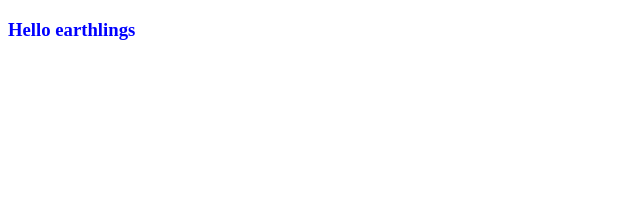
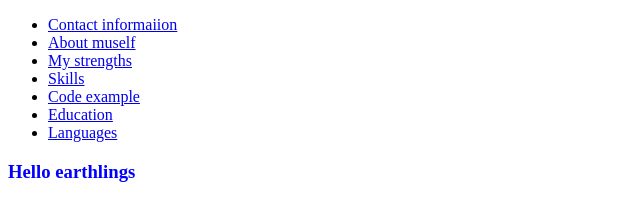
Before and after one commit to Dmtry827/rsschool-cv, a plain HTML site: page index.html in a window 1280 px wide. Shown: the whole page, without its empty margins (0-640 px from the left). Drawn offline with Linux system fonts and the light colour scheme.

Commit message:
feat: create header

```diff
--- a/index.html
+++ b/index.html
@@ -1,10 +1,41 @@
 <!DOCTYPE html>
 <html lang="eng">
-<head>
-  <title>greetings</title>
-  <link rel="stylesheet" type="text/css" href="style.css">
-</head>
-<body>
-  <h3>Hello earthlings</h3>
-</body>
+  <head>
+    <title>cv</title>
+    <link rel="stylesheet" type="text/css" href="style.css" />
+  </head>
+  <header class="header">
+    <div class="container header-container">
+      <nav class="nav">
+        <ul class="nav-list">
+          <li class="nav-item">
+            <a href="#Contact information" class="nav-link"
+              >Contact informaiion</a
+            >
+          </li>
+          <li class="nav-item">
+            <a href="#About muself" class="nav-link">About muself</a>
+          </li>
+          <li class="nav-item">
+            <a href="#My strengths" class="nav-link">My strengths</a>
+          </li>
+          <li class="nav-item">
+            <a href="#Skills" class="nav-link">Skills</a>
+          </li>
+          <li class="nav-item">
+            <a href="#Code example" class="nav-link">Code example</a>
+          </li>
+          <li class="nav-item">
+            <a href="#Education" class="nav-link">Education</a>
+          </li>
+          <li class="nav-item">
+            <a href="#Languages" class="nav-link">Languages</a>
+          </li>
+        </ul>
+      </nav>
+    </div>
+  </header>
+  <body>
+    <h3>Hello earthlings</h3>
+  </body>
 </html>
```
